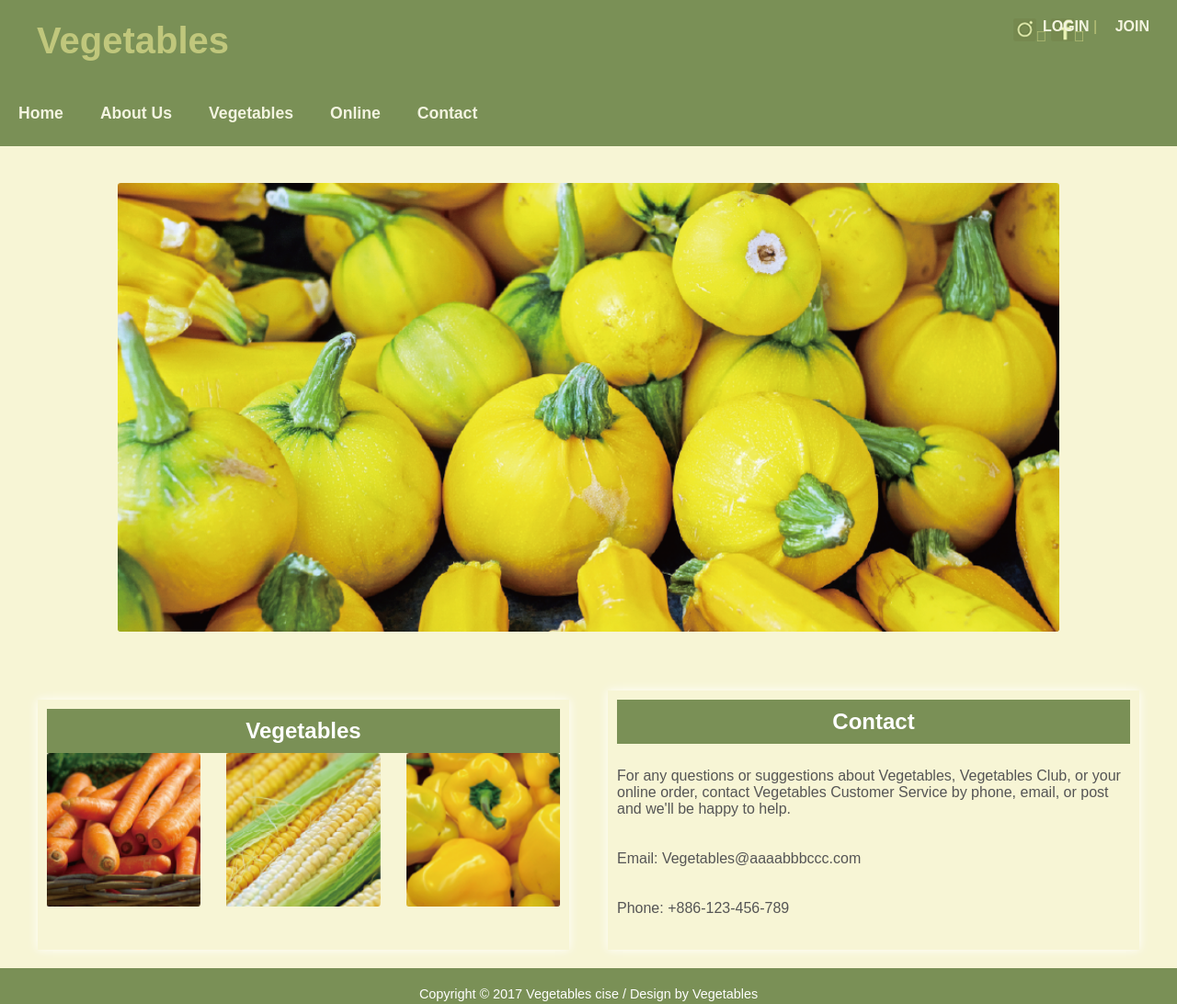
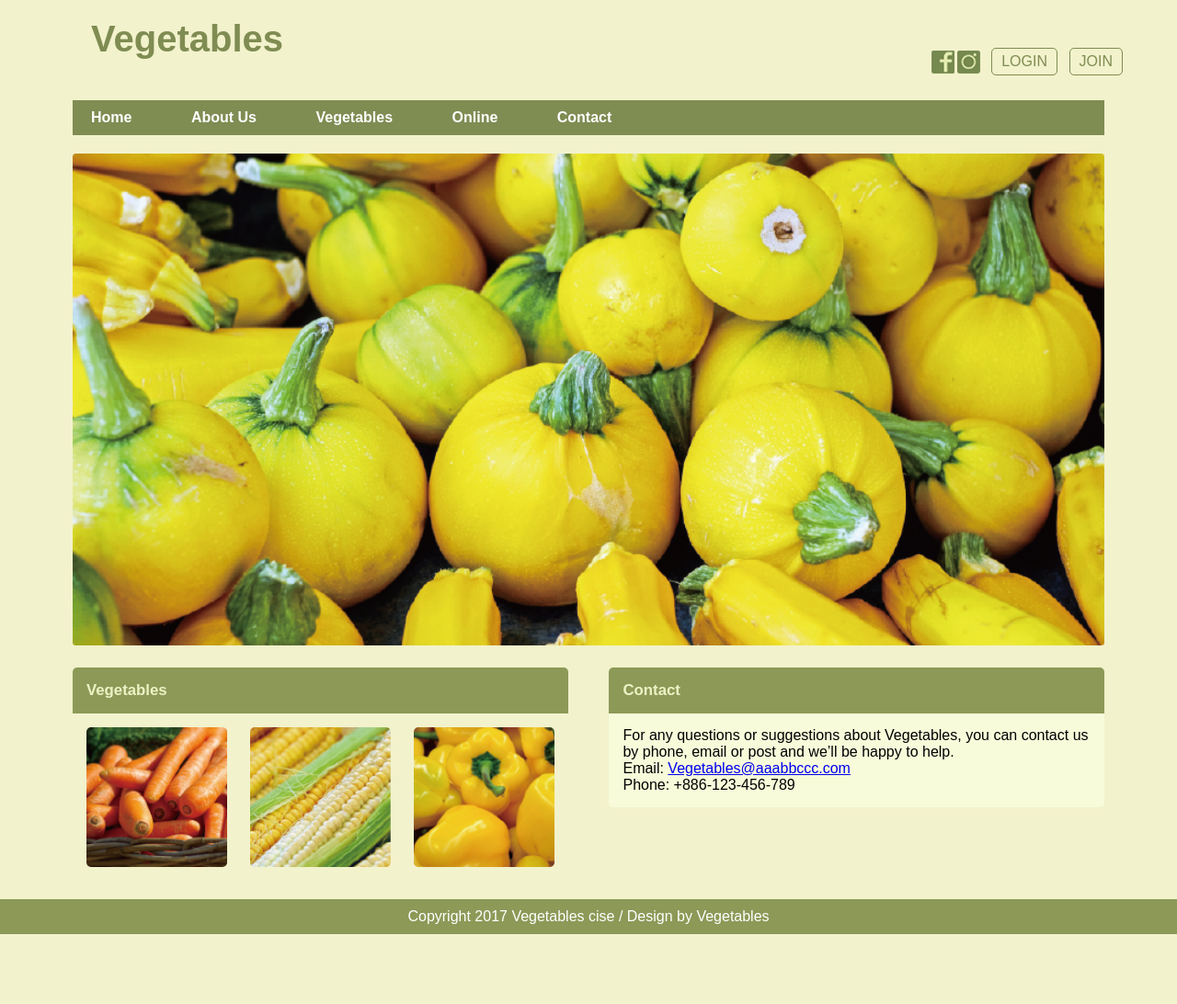
Before and after one commit to Angelpan726/Vegtable, a plain HTML site: page index.html in a window 1280 px wide. Shown: the whole page at 92% size. After the commit the page ends 1016 px from the top, so only its background shows below. Drawn offline with Linux system fonts and the light colour scheme.

Commit message:
Add files via upload

```diff
--- a/index.html
+++ b/index.html
@@ -5,81 +5,89 @@
     <meta name="viewport" content="width=device-width, initial-scale=1.0">
     <title>Vegetables</title>
     <style>
+        * {
+            margin: 0;
+            padding: 0;
+            box-sizing: border-box;
+        }
+
         body {
             font-family: Arial, sans-serif;
-            background-color: #f7f5d5;
-            margin: 0;
-            padding: 0;
+            background-color: #f2f2cc;
         }
 
         header {
-            background-color: #7a9056;
+            background-color: #f2f2cc;
             padding: 20px;
-            text-align: left;
-            color: #c0c77c;
-            position: relative;
+            text-align: center;
+            color: #7f8c52;
+            display: flex;
+            justify-content: space-between;
+            align-items: center;
+            width: 1122px;
+            margin: auto;
         }
 
         header h1 {
-            margin: 0;
-            font-size: 2.5rem;
-            padding-left: 20px;
-            line-height: 1.2;
-            background-color: #7a9056;
+            font-size: 2.5em; /* 增大文字大小 */
+            font-weight: bold;
+        }
+
+        .auth-buttons a {
+            margin-left: 10px;
+            color: #7f8c52;
+            border: 1px solid #7f8c52;
+            padding: 5px 10px;
+            text-decoration: none;
+            border-radius: 5px;
+        }
+
+        .btn_group {
+            width: 208px;
+            height: 24px;
+            display: flex;
+            justify-content: space-between;
+            align-items: center;
+            position: relative;
+            left: 914px;
+            top: -10px;
+        }
+
+        .btn_group a {
+            color: #7f8c52;
+            text-decoration: none;
+            margin-left: 10px;
+            border: 1px solid #7f8c52;
+            padding: 5px 10px;
+            border-radius: 5px;
         }
 
         nav {
-            background-color: #7a9056;
-            display: flex;
-            justify-content: left;
-            padding: 10px 0;
+            background-color: #7f8c52;
+            padding: 10px 20px; /* 增加 padding 左右空白 */
+            text-align: left; /* 文字置左 */
+            font-weight: bold;
+            width: 1122px;
+            margin: auto;
         }
 
-        nav a {
-            color: #f3f4e0;
-            padding: 15px 20px;
-            text-decoration: none;
-            font-size: 1.1rem;
-            font-weight: bold;
+        nav ul {
+            list-style: none;
         }
 
-        nav a:hover {
-            background-color: #5e6d47;
+        nav ul li {
+            display: inline;
+            margin-right: 60px;
         }
 
-        .social-icons {
-            position: absolute;
-            top: 20px;
-            right: 100px;
+        nav ul li a {
+            text-decoration: none;
+            color: white;
         }
 
-        .social-icons a {
-            color: #f3f4e0;
-            margin: 0 10px;
-            text-decoration: none;
-            font-size: 1.2rem;
-        }
-
-        .login-join {
-            position: absolute;
-            top: 20px;
-            right: 30px;
-        }
-
-        .login-join a {
-            color: #f3f4e0;
-            text-decoration: none;
-            margin-left: 15px;
-            font-size: 1rem;
-            font-weight: bold;
-        }
-
-        .main-image {
+        main {
+            width: 1122px;
             margin: 20px auto;
-            padding: 20px;
-            box-shadow: 0 0 10px #f7f5d5(0, 0, 0, 0.1);
-            width: 80%;
-            max-width: 1200px;
         }
 
         .main-image img {
@@ -87,109 +95,118 @@
             height: auto;
         }
 
-        .content {
+        /* 分開 Vegetables 和 Contact 標題區與圖片背景的顏色 */
+        .vegetables-section {
             display: flex;
-            justify-content: space-around;
-            padding: 20px;
+            justify-content: space-between;
             margin-top: 20px;
         }
 
-        .section {
-            background-color: #f7f5d5;
-            padding: 10px;
-            box-shadow: 0 0 10px #ffffff;
-            width: 45%;
+        .vegetables, .contact {
+            width: 48%;
         }
 
-        .section h2 {
-            background-color: #7a9056;
-            color: white;
-            padding: 10px;
-            margin: 0;
-            text-align: center;
-            font-size: 1.5rem;
+        .vegetables-title, .contact-title {
+            background-color: #8c9957;
+            padding: 15px;
+            color: #EDF2C5;
+            font-size: 0.7em;
+            border-radius: 5px 5px 0 0;
         }
 
-        .vegetables {
-            margin-top: 10px; /* Adds space between title and images */
+        .vegetable-images {
+            background-color: #f2f2cc;
+            padding: 15px;
+            border-radius: 0 0 5px 5px;
         }
 
-        .vegetables .images {
+        .contact-content {
+            background-color: #F7FBDA;
+            padding: 15px;
+            border-radius: 0 0 5px 5px;
+        }
+
+        .vegetable-images {
             display: flex;
             justify-content: space-between;
-            gap: 10px; /* Add spacing between images */
         }
 
-        .vegetables img {
+        .vegetable-images img {
             width: 30%;
             height: auto;
-            margin: 0;
-        }
-
-        .contact p {
-            font-size: 1rem;
-            color: #555;
-            padding: 10px 0;
+            border-radius: 5px;
         }
 
         footer {
+            background-color: #8c9957;
+            color: white;
             text-align: center;
-            padding: 20px;
-            background-color: #7a9056;
-            color: white;
-            font-size: 0.9rem;
-        }
-
-        .footer-text {
-            margin: 0;
+            padding: 10px 0;
+            position: relative;
+            bottom: 0;
+            width: 100%;
         }
     </style>
 </head>
 <body>
-
+    <!-- Header -->
     <header>
+        <div class="container">
             <h1>Vegetables</h1>
-    <div class="social-icons">
-        <img src="ig.png">&#xf09a;</a> <!-- Placeholder for Facebook -->
-        <img src="fb.png">&#xf16d;</a> <!-- Placeholder for Instagram -->
+            <div class="btn_group">
+                <img src="fb.png">
+                <img src="ig.png">
+                <a href="#">LOGIN</a>
+                <a href="#">JOIN</a>
             </div>
-    <div class="login-join">
-        <a href="#">LOGIN</a> | <a href="#">JOIN</a>
         </div>
     </header>
 
+    <!-- Navigation -->
     <nav>
-    <a href="#">Home</a>
-    <a href="#">About Us</a>
-    <a href="#">Vegetables</a>
-    <a href="#">Online</a>
-    <a href="#">Contact</a>
+        <ul>
+            <li><a href="#">Home</a></li>
+            <li><a href="#">About Us</a></li>
+            <li><a href="#">Vegetables</a></li>
+            <li><a href="#">Online</a></li>
+            <li><a href="#">Contact</a></li>
+        </ul>
     </nav>
 
-<div class="main-image">
-    <img src="main.png" alt="Vegetables">
+    <!-- Body content -->
+    <main>
+        <section class="main-image">
+            <img src="main.png" alt="Yellow vegetables">
+        </section>
+
+        <section class="vegetables-section">
+            <div class="vegetables">
+                <div class="vegetables-title">
+                    <h2>Vegetables</h2>
                 </div>
-
-<div class="content">
-    <div class="section vegetables">
-        <h2>Vegetables</h2>
-        <div class="images">
+                <div class="vegetable-images">
                     <img src="1.png" alt="Carrots">
                     <img src="2.png" alt="Corn">
-            <img src="3.png" alt="Bell Peppers">
-        </div>
-    </div>
-    <div class="section contact">
-        <h2>Contact</h2>
-        <p>For any questions or suggestions about Vegetables, Vegetables Club, or your online order, contact Vegetables Customer Service by phone, email, or post and we'll be happy to help.</p>
-        <p>Email: Vegetables@aaaabbbccc.com</p>
-        <p>Phone: +886-123-456-789</p>
+                    <img src="3.png" alt="Yellow Bell Pepper">
                 </div>
             </div>
 
+            <div class="contact">
+                <div class="contact-title">
+                    <h2>Contact</h2>
+                </div>
+                <div class="contact-content">
+                    <p>For any questions or suggestions about Vegetables, you can contact us by phone, email or post and we’ll be happy to help.</p>
+                    <p>Email: <a href="mailto:Vegetables@aaabbccc.com">Vegetables@aaabbccc.com</a><br>
+                    Phone: +886-123-456-789</p>
+                </div>
+            </div>
+        </section>
+    </main>
+
+    <!-- Footer -->
     <footer>
-    <p class="footer-text">Copyright © 2017 Vegetables cise / Design by Vegetables</p>
+        <p>Copyright 2017 Vegetables cise / Design by Vegetables</p>
     </footer>
-
 </body>
 </html>
```
Lines whose indentation alone changed are shown as unchanged.
